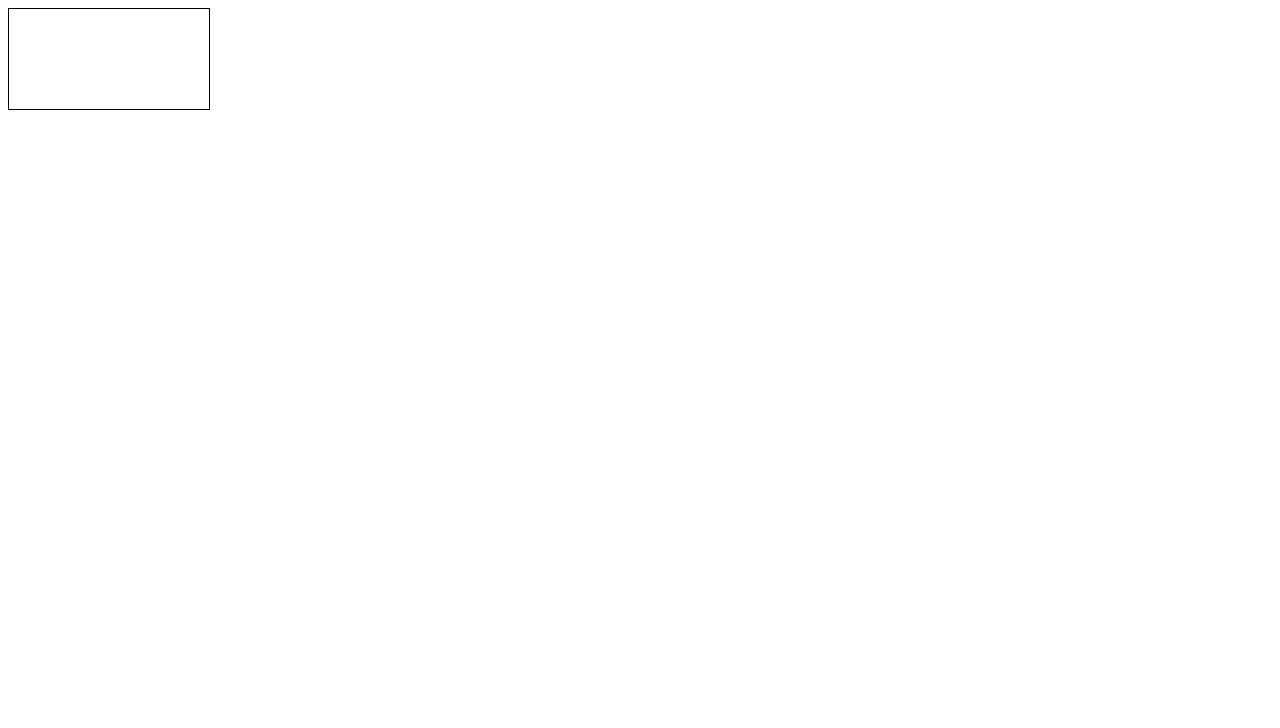
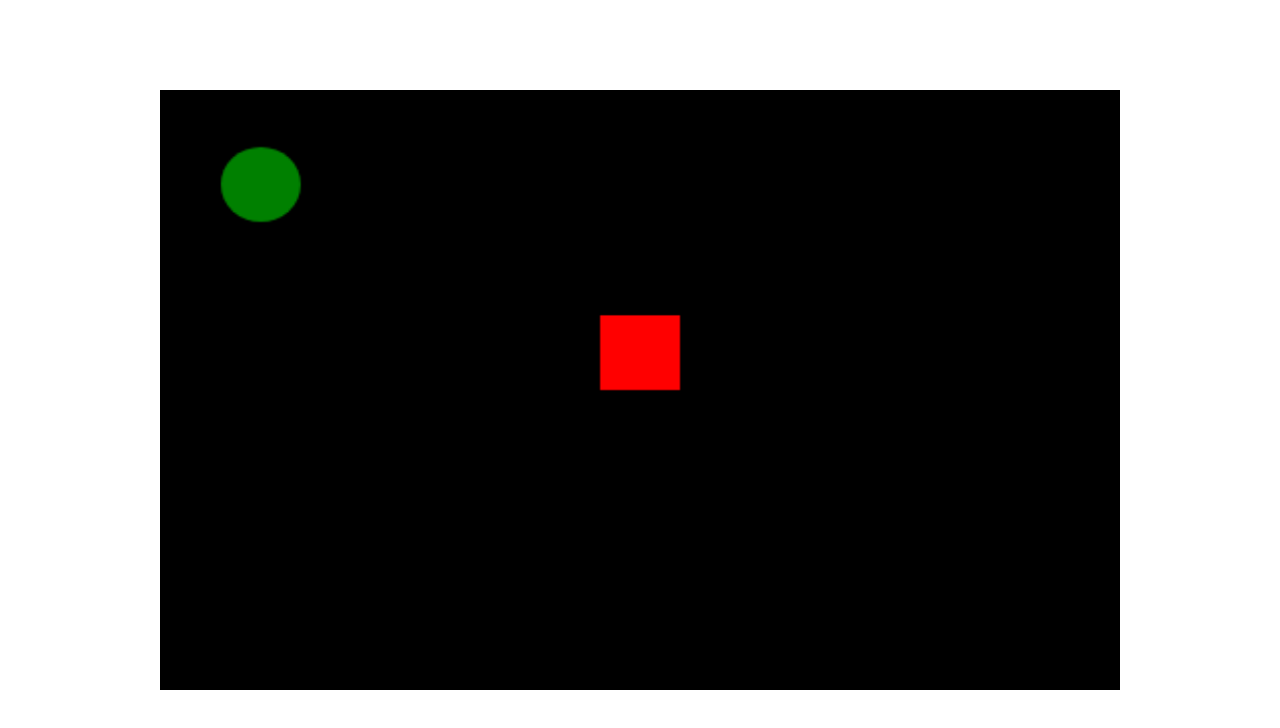
Before and after one commit to khalidhersi/Dodge-javascript, a plain HTML site: page index.html in a window 1280 px wide. Drawn offline with Linux system fonts and the light colour scheme.

Commit message:
canvas, player and green ball drawn

```diff
--- a/index.html
+++ b/index.html
@@ -9,7 +9,7 @@
     <link rel="stylesheet" href="style.css">
 </head>
 <body>
-    <canvas id="myCanvas" width="200" height="100" style="border:1px solid #000000;">
+    <canvas id="myCanvas" width="480" height="320"style="border:1px solid #000000;">
     </canvas>
 </body>
 </html>
--- a/main.js
+++ b/main.js
@@ -0,0 +1,22 @@
+const c = document.getElementById("myCanvas");
+const ctx = c.getContext("2d");
+
+//object positions
+let playerX = 220;
+let playerY = 120;
+let greeBallX = 50;
+let greeBallY = 50;
+
+//player
+ctx.beginPath();
+ctx.rect(playerX, playerY, 40, 40);
+ctx.fillStyle = "#FF0000";
+ctx.fill();
+ctx.closePath();
+
+//green ball
+ctx.beginPath();
+ctx.arc(greeBallX, greeBallY, 20, 0, Math.PI*2, false);
+ctx.fillStyle = "green";
+ctx.fill();
+ctx.closePath();
--- a/style.css
+++ b/style.css
@@ -0,0 +1,30 @@
+:root{
+    font-size: 62.5%;
+}
+
+*{
+    box-sizing: border-box;
+    padding: 0;
+    margin: 0;
+}
+
+
+
+@media screen and (min-width: 320px) {
+#myCanvas{
+    background-color: black;
+    display: block;
+    margin: 0 auto;
+    margin-top: 20%;
+    width: 90%;
+    height: 100%;
+}
+}
+
+@media screen and (min-width: 991px) {
+    #myCanvas{
+        margin-top: 7%;
+        width: 75%;
+        height: 75vh;
+    }
+    }
```
